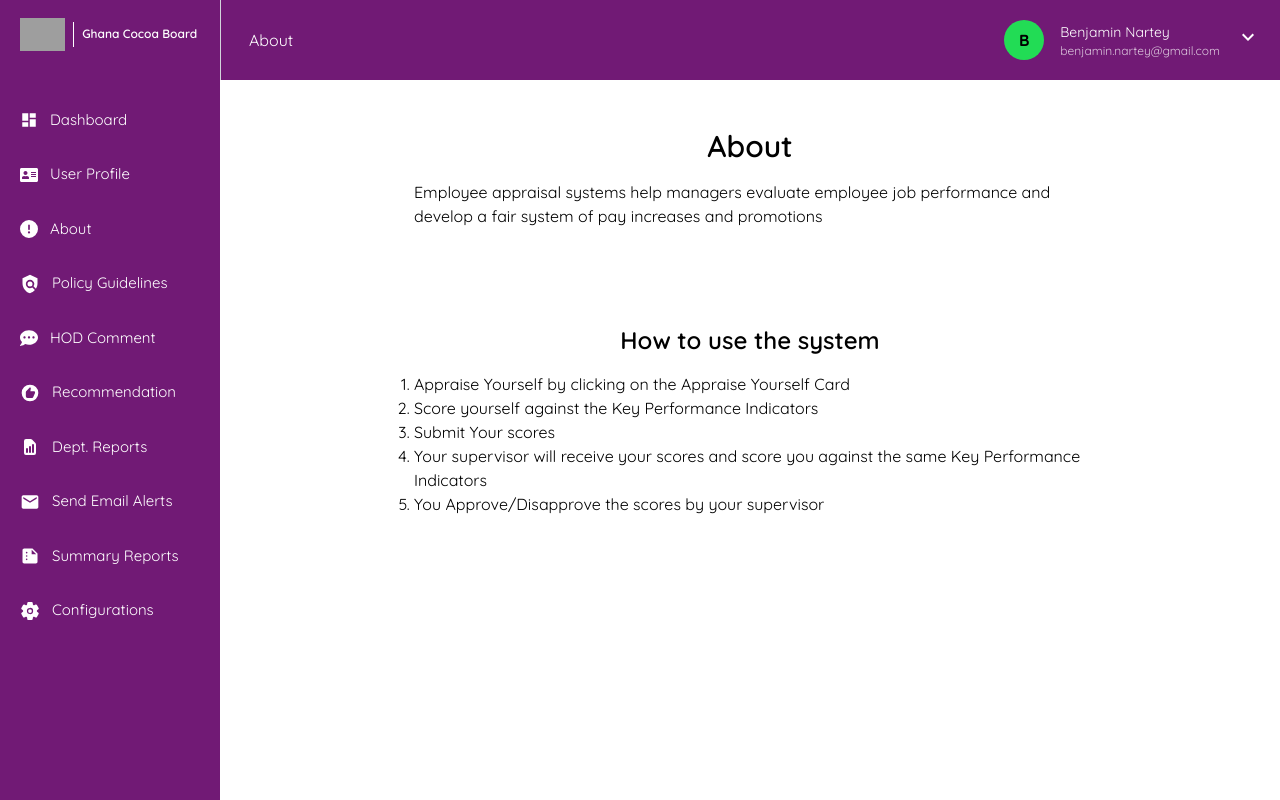
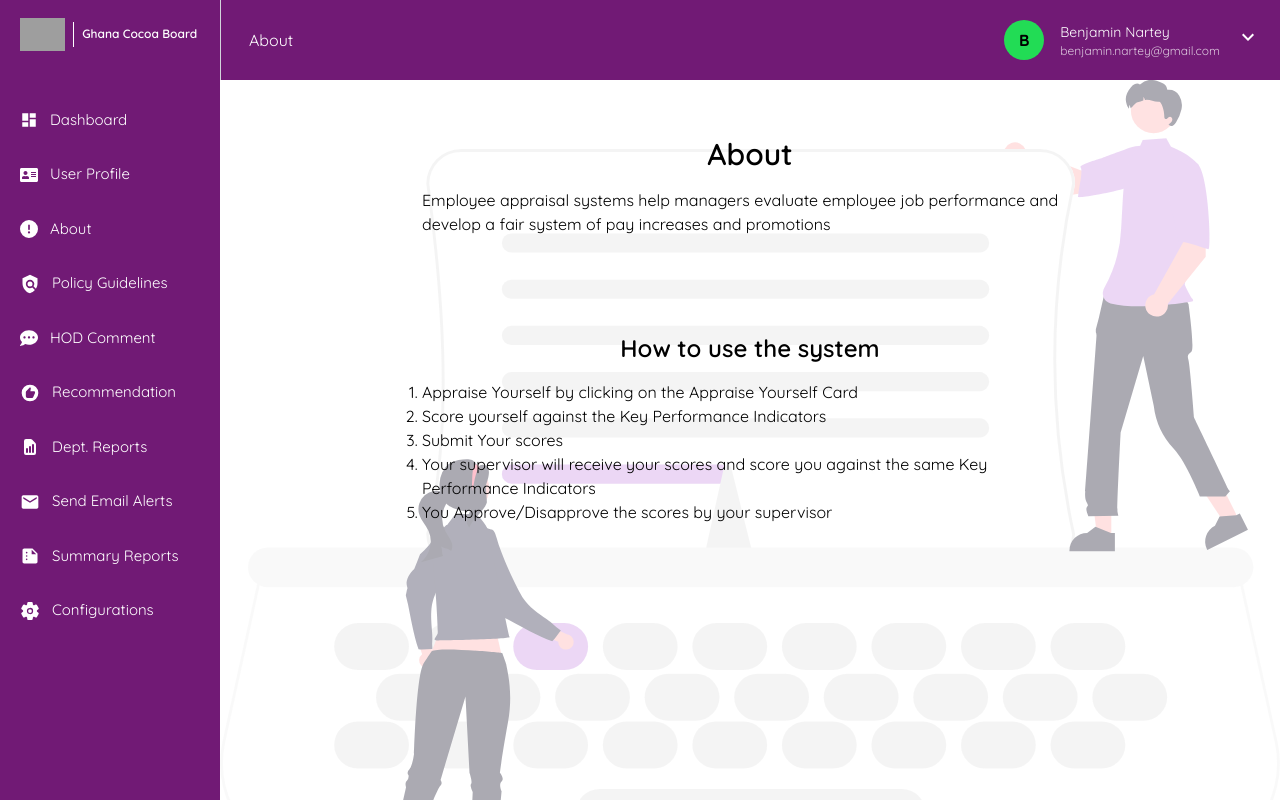
Before and after one commit to benjamin-nartey/hrportal-appraisal, a Next.js app: page /about in a window 1280 px wide. Built offline with nearby package versions, Linux system fonts and the light colour scheme; grey boxes are pictures that could not be loaded.

Commit message:
Refactor:moved types and interface definition to types.d.ts file

```diff
--- a/src/app/(navigation)/about/page.tsx
+++ b/src/app/(navigation)/about/page.tsx
@@ -1,7 +1,16 @@
 export default function page() {
   return (
-    <div className="lg:p-12 p-2">
-      <div className="max-w-2xl mx-auto">
+    <div className="lg:p-12 p-2 relative">
+      <div
+        className="w-full h-screen bg-opacity-20 absolute left-0 top-0 opacity-40 "
+        style={{
+          backgroundImage: "url(/type-writer.svg)",
+          backgroundSize: "cover",
+          backgroundPosition: "top",
+        }}
+      ></div>
+      <div className="max-w-2xl mx-auto p-2 relative">
+        <div className="">
           <div className="mb-24">
             <h1 className="text-3xl font-semibold text-center mb-4">About</h1>
             <p>
@@ -11,23 +20,26 @@ export default function page() {
             </p>
           </div>
         </div>
-      <div className="max-w-2xl mx-auto">
+        <div className="">
           <div>
             <h1 className="text-2xl font-semibold text-center mb-4">
               How to use the system
             </h1>
             <ol className="list-decimal">
-            <li>Appraise Yourself by clicking on the Appraise Yourself Card</li>
+              <li>
+                Appraise Yourself by clicking on the Appraise Yourself Card
+              </li>
               <li>Score yourself against the Key Performance Indicators </li>
               <li>Submit Your scores</li>
               <li>
-              Your supervisor will receive your scores and score you against the
-              same Key Performance Indicators
+                Your supervisor will receive your scores and score you against
+                the same Key Performance Indicators
               </li>
               <li>You Approve/Disapprove the scores by your supervisor</li>
             </ol>
           </div>
         </div>
       </div>
+    </div>
   );
 }
--- a/src/components/Navigation.tsx
+++ b/src/components/Navigation.tsx
@@ -78,13 +78,13 @@ export default function Navigation({
             </div>
           </div>
           <div className="w-full min-h-screen bg-white ">{children}</div>
-          <footer className="w-full bg-secondary text-white font-mono flex justify-center items center p-1 mt-6 ">
+          {/* <footer className="w-full bg-secondary text-white font-mono flex justify-center items center p-1 mt-6 ">
             <div className="w-full h-full bg-primary p-6">
               {` © ${new Date(
                 Date.now()
               ).getFullYear()} Information Technology Department (ITD)`}
             </div>
-          </footer>
+          </footer> */}
         </div>
         {toggleSidebar && (
           <div className="fixed w-4/5 bg-primary h-screen overflow-y-auto shadow-md z-10 animate-slide-in">
--- a/src/components/Sidabar.tsx
+++ b/src/components/Sidabar.tsx
@@ -16,11 +16,7 @@ import {
   MdSummarize,
 } from "react-icons/md";
 
-type SidebarProps = {
-  closeToggle?: React.Dispatch<React.SetStateAction<boolean>>;
-};
-
-const Sidebar: React.FC<SidebarProps> = ({ closeToggle }) => {
+const Sidebar = ({ closeToggle }: SetStateProps<boolean>) => {
   const [activeLink, setActiveLink] = useState("");
 
   const handleCloseSidebar = () => {
--- /dev/null
+++ b/types.d.ts
@@ -0,0 +1,3 @@
+type SetStateProps<T> = {
+  closeToggle?: React.Dispatch<React.SetStateAction<T>>;
+};
```
Also changed, not shown: public/type-writer.svg (added). Lines whose indentation alone changed are shown as unchanged.
